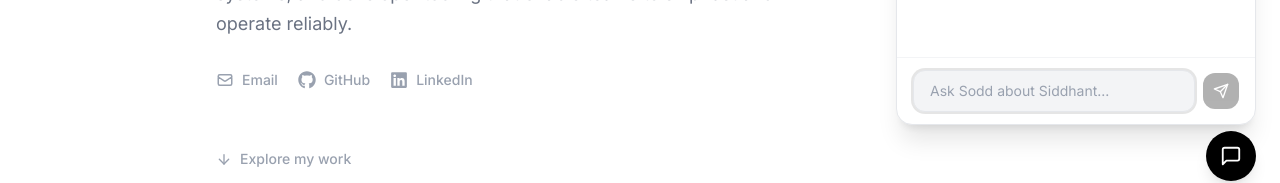
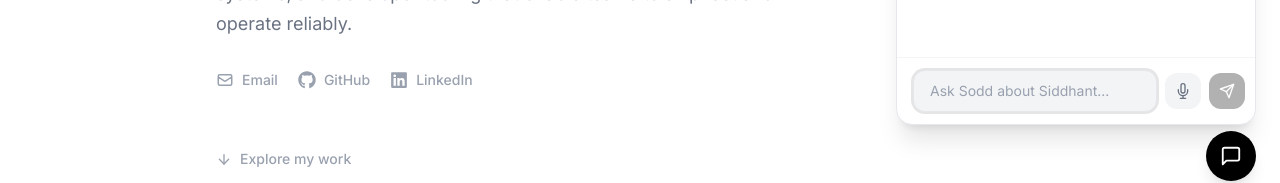
Before and after one commit to Siddh4194/Profile, a React (Vite) app: page / in a window 1280 px wide. Both pictures are taken after a click on the button 1231 px from the left and 751 px from the top of the page. Shown: the part 595-778 px from the top of the page. Built offline with nearby package versions, Linux system fonts and the light colour scheme; no server answers.

Commit message:
chat section giving more priority

```diff
--- a/src/components/UI/AIChat.jsx
+++ b/src/components/UI/AIChat.jsx
@@ -1,6 +1,6 @@
 import { useState, useRef, useEffect, useCallback } from "react";
 import { motion, AnimatePresence } from "framer-motion";
-import { FiMessageSquare, FiX, FiSend, FiExternalLink } from "react-icons/fi";
+import { FiMessageSquare, FiX, FiSend, FiExternalLink, FiMic } from "react-icons/fi";
 import ReactMarkdown from "react-markdown";
 import remarkGfm from "remark-gfm";
 import { useNavigate } from "react-router-dom";
@@ -13,6 +13,9 @@ const WELCOME_MESSAGE = {
 };
 
 const ACTION_REGEX = /--action:([A-Z_]+):(.+?)--/g;
+
+const SpeechRecognition = window.SpeechRecognition || window.webkitSpeechRecognition;
+const supportsVoice = !!SpeechRecognition;
 
 function parseAndClean(text) {
   const actions = [];
@@ -83,6 +86,8 @@ const AIChat = () => {
   const [messages, setMessages] = useState([WELCOME_MESSAGE]);
   const [input, setInput] = useState("");
   const [loading, setLoading] = useState(false);
+  const [listening, setListening] = useState(false);
+  const recognitionRef = useRef(null);
   const messagesEndRef = useRef(null);
   const inputRef = useRef(null);
 
@@ -130,6 +135,32 @@ const AIChat = () => {
       handleSend();
     }
   };
+
+  const startVoice = useCallback(() => {
+    if (!supportsVoice || listening) return;
+    const recognition = new SpeechRecognition();
+    recognition.lang = "en-US";
+    recognition.interimResults = false;
+    recognition.continuous = false;
+
+    recognition.onresult = (e) => {
+      const transcript = e.results[0][0].transcript;
+      setInput(transcript);
+      setListening(false);
+    };
+
+    recognition.onerror = () => setListening(false);
+    recognition.onend = () => setListening(false);
+
+    recognitionRef.current = recognition;
+    recognition.start();
+    setListening(true);
+  }, [listening]);
+
+  const stopVoice = useCallback(() => {
+    recognitionRef.current?.stop();
+    setListening(false);
+  }, []);
 
   return (
     <>
@@ -205,6 +236,19 @@ const AIChat = () => {
                   disabled={loading}
                   className="flex-1 text-sm bg-gray-100 dark:bg-white/10 text-black dark:text-white placeholder-gray-400 dark:placeholder-gray-500 px-4 py-2.5 rounded-xl border border-gray-200 dark:border-gray-700 focus:outline-none focus:ring-2 focus:ring-black/10 dark:focus:ring-white/20 disabled:opacity-50 transition-colors"
                 />
+                {supportsVoice && (
+                  <button
+                    onClick={listening ? stopVoice : startVoice}
+                    disabled={loading}
+                    className={`p-2.5 rounded-xl transition-all shrink-0 ${
+                      listening
+                        ? "bg-red-500 text-white animate-pulse"
+                        : "bg-gray-100 dark:bg-white/10 text-gray-500 dark:text-gray-400 hover:text-black dark:hover:text-white"
+                    }`}
+                  >
+                    <FiMic size={16} />
+                  </button>
+                )}
                 <button
                   onClick={handleSend}
                   disabled={loading || !input.trim()}
--- a/src/components/UI/ScrollToTop.jsx
+++ b/src/components/UI/ScrollToTop.jsx
@@ -21,7 +21,7 @@ export const ScrollToTop = () => {
           animate={{ opacity: 1, scale: 1 }}
           exit={{ opacity: 0, scale: 0.8 }}
           onClick={() => window.scrollTo({ top: 0, behavior: "smooth" })}
-          className="fixed bottom-6 right-6 z-50 p-3 rounded-full bg-black dark:bg-white text-white dark:text-black shadow-lg hover:shadow-xl transition-shadow"
+          className="fixed bottom-6 right-6 z-30 p-3 rounded-full bg-black dark:bg-white text-white dark:text-black shadow-lg hover:shadow-xl transition-shadow"
           aria-label="Scroll to top"
         >
           <FiArrowUp size={20} />
```
